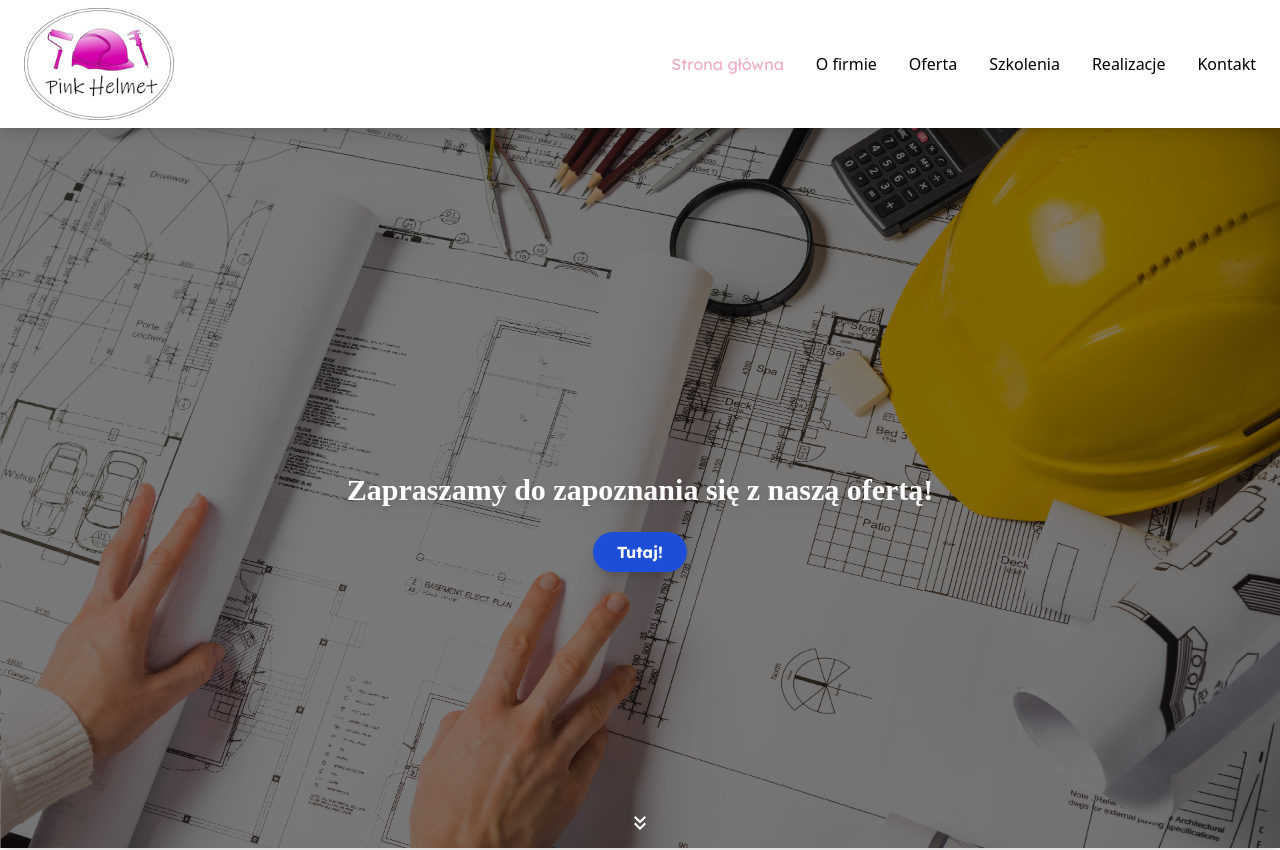
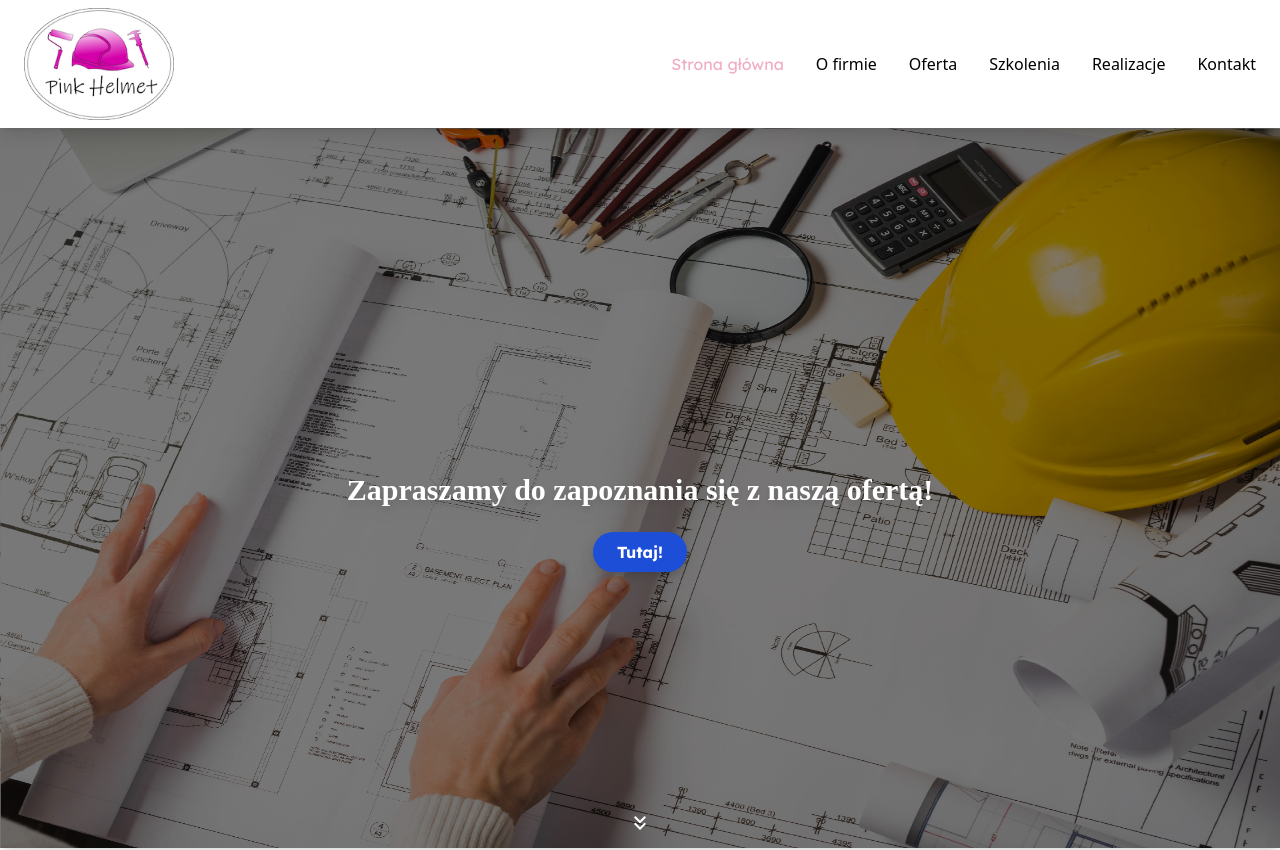
Before and after one commit to PinkHelmet/pink, a Next.js app: page / in a window 1280 px wide. Shown: the top 850 px of the page. Built offline with nearby package versions, Linux system fonts and the light colour scheme; a web font is replaced by a local one.

Commit message:
uzycie komponentu image dla bg

```diff
--- a/components/Footer.js
+++ b/components/Footer.js
@@ -7,7 +7,8 @@ const Footer = () => {
 
   return (
     <div className="bg-footer_bg bg-cover bg-center bg-fixed shadow-lg">
-      <div className="container mx-auto h-full flex flex-col md:flex-row justify-center items-center text-white backdrop-brightness-50">
+      <div className=" backdrop-brightness-50">
+        <div className="container mx-auto h-full flex flex-col md:flex-row justify-center items-center text-white">
           <div className="w-1/2 text-center m-6">
             <p className="p-4">Social media </p>
             <a
@@ -19,7 +20,7 @@ const Footer = () => {
             >
               <FacebookOutlined fontSize="large" />
             </a>
-        </div>
+          </div>{" "}
           <div className="w-1/2 text-center order-first mt-6 mb-4">
             <p className="p-4">Dane Kontaktowe</p>
             <p className="p-2">
@@ -38,6 +39,7 @@ const Footer = () => {
             </p>
           </div>
         </div>
+      </div>
       <div className="absolute bottom-1 left-1/2 transform -translate-x-1/2 text-white">
         Created by{" "}
         <a
--- a/pages/courses/index.js
+++ b/pages/courses/index.js
@@ -24,7 +24,7 @@ export default function Home(props) {
         initial={{ y: 25, opacity: 0 }}
         animate={{ y: 0, opacity: 1 }}
         transition={{ duration: 0.75, delay: 0.4 }}
-        className="container min-h-screen flex flex-col mx-auto min-h-screen w-full"
+        className="container flex flex-col mx-auto min-h-screen w-full"
       >
         <>
           <div className="container mx-auto w-full min-h-fit">
--- a/pages/index.js
+++ b/pages/index.js
@@ -14,6 +14,7 @@ import {
 import HeadSeo from "../components/Head";
 import { FontAwesomeIcon } from "@fortawesome/react-fontawesome";
 
+const bg = "/hero-bg.webp";
 import face from "../public/face.jpg";
 // import the icons you need
 import {
@@ -54,8 +55,10 @@ export default function Home(props) {
         initial={{ y: 25, opacity: 0 }}
         animate={{ y: 0, opacity: 1 }}
         transition={{ duration: 0.75, delay: 0.2 }}
-        className="bg-fixed bg-blend-overlay bg-no-repeat bg-hero_bg bg-cover bg-center h-[90vh] shadow-lg"
+        className="bg-fixed bg-blend-overlay bg-no-repeat  bg-cover bg-center h-[90vh] shadow-lg relative"
+        // className="h-[90vh] overflow-hidden"
       >
+        <Image src={bg} alt="Langing page background" fill priority />
         <div className="w-full h-full flex relative justify-center items-center backdrop-brightness-50">
           {" "}
           <div className="flex flex-col h-[10vh] justify-between items-center">
@@ -77,7 +80,7 @@ export default function Home(props) {
           </motion.div>
         </div>
       </motion.div>
-      <section className={"overflow-hidden"}>
+      <section className={"overflow-hidden bg-white"}>
         <div
           ref={ref}
           style={{
```
Lines whose indentation alone changed are shown as unchanged.
